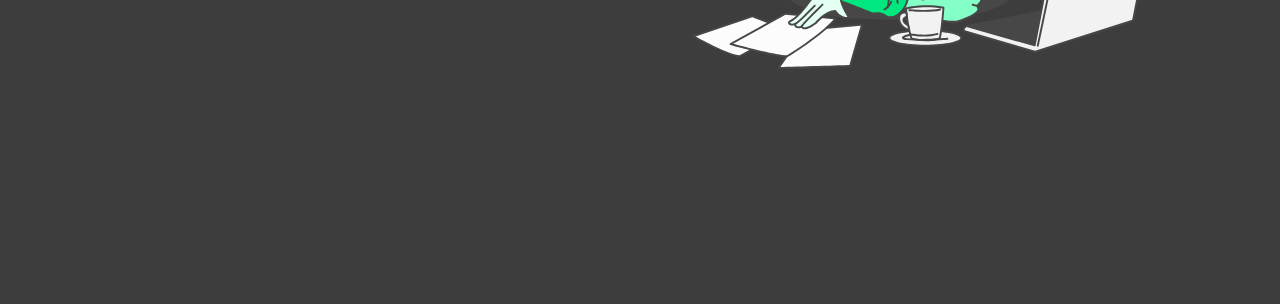
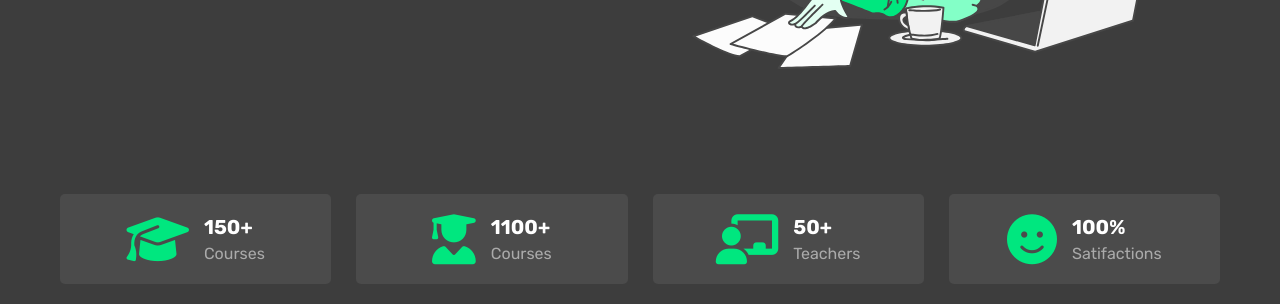
Before and after one commit to ahmedadwy/education_site, a plain HTML site: page index.html in a window 1280 px wide. Shown: the part 502-806 px from the top of the page. Drawn offline with Linux system fonts and the light colour scheme.

Commit message:
second commit

```diff
--- a/css/style.css
+++ b/css/style.css
@@ -154,6 +154,41 @@ section {
 
 /* home section end */
 
+/* count section start */
+.count .box-container {
+    display: grid;
+    grid-template-columns: repeat(auto-fit, minmax(27rem, 1fr));
+    gap: 2.5rem;
+    align-items: flex-start;
+}
+
+.count .box-container .box {
+    background-color: var(--light-bg);
+    border-radius: .5rem;
+    padding: 2rem;
+    display: flex;
+    align-items: center;
+    justify-content: center;
+    gap: 1.5rem;
+}
+
+.count .box-container .box i {
+    font-size: 5rem;
+    color: var(--green);
+}
+
+.count .box-container .box .content h3 {
+    font-size: 2rem;
+    color: var(--white);
+    margin-bottom: 0.5rem;
+}
+
+.count .box-container .box .content p {
+    font-size: 1.6rem;
+    color: var(--light-white);
+}
+
+/* count section end */
 
 
 
@@ -217,7 +252,7 @@ section {
         margin: 2rem;
     }
 
-    .home .row .content h3{
+    .home .row .content h3 {
         font-size: 6rem;
     }
 
--- a/index.html
+++ b/index.html
@@ -44,6 +44,45 @@
         </div>
     </section>
     <!-- home section end -->
+    <!-- couter section start -->
+    <section class="count">
+        <div class="box-container">
+
+            <div class="box">
+                <i class="fas fa-graduation-cap"></i>
+                <div class="content">
+                    <h3>150+</h3>
+                    <p>courses</p>
+                </div>
+            </div>
+
+            <div class="box">
+                <i class="fas fa-user-graduate"></i>
+                <div class="content">
+                    <h3>1100+</h3>
+                    <p>courses</p>
+                </div>
+            </div>
+
+            <div class="box">
+                <i class="fas fa-chalkboard-user"></i>
+                <div class="content">
+                    <h3>50+</h3>
+                    <p>teachers</p>
+                </div>
+            </div>
+
+            <div class="box">
+                <i class="fas fa-face-smile"></i>
+                <div class="content">
+                    <h3>100%</h3>
+                    <p>satifactions</p>
+                </div>
+            </div>
+
+        </div>
+    </section>
+    <!-- couter section end -->
 
 
 
```
